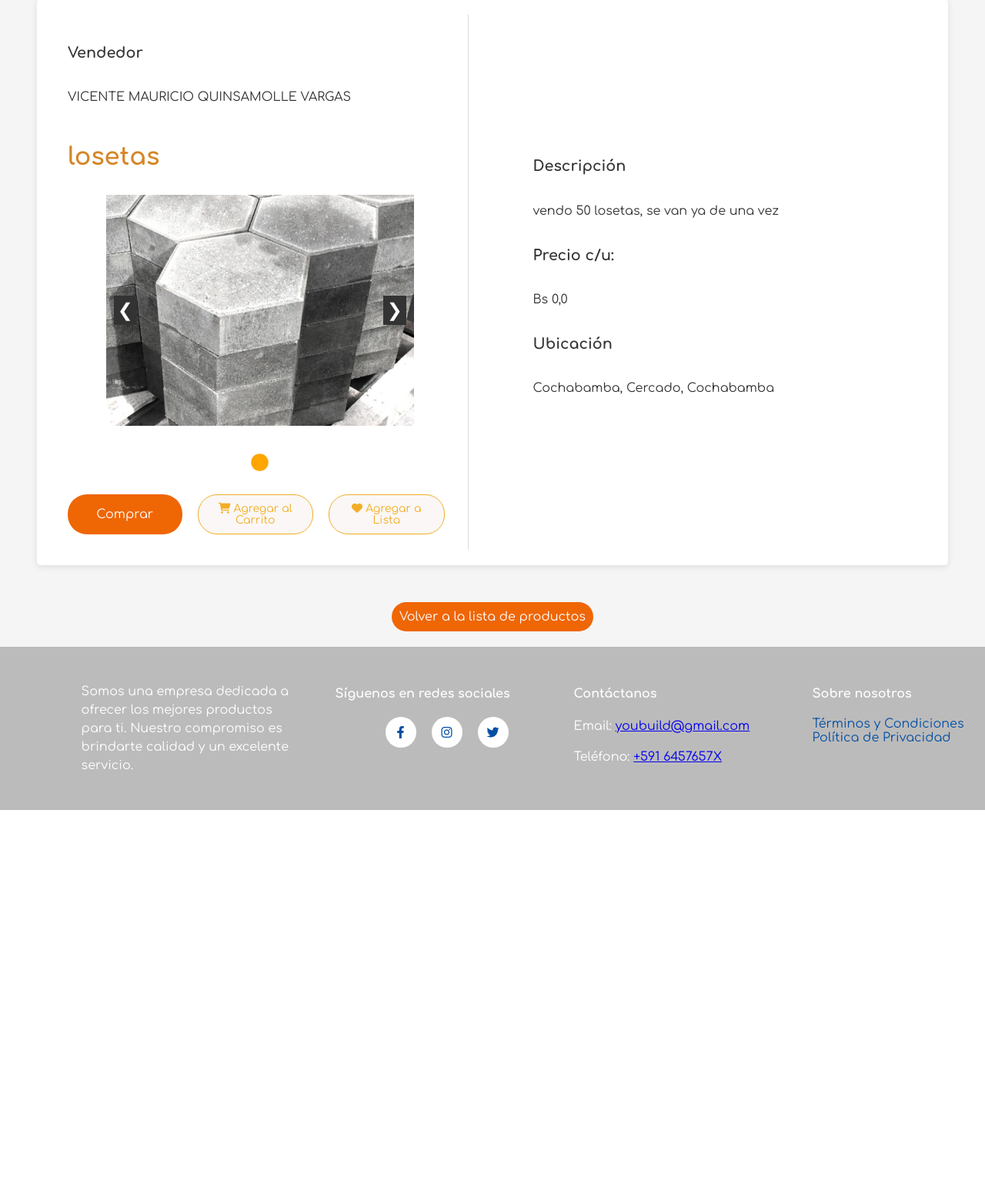
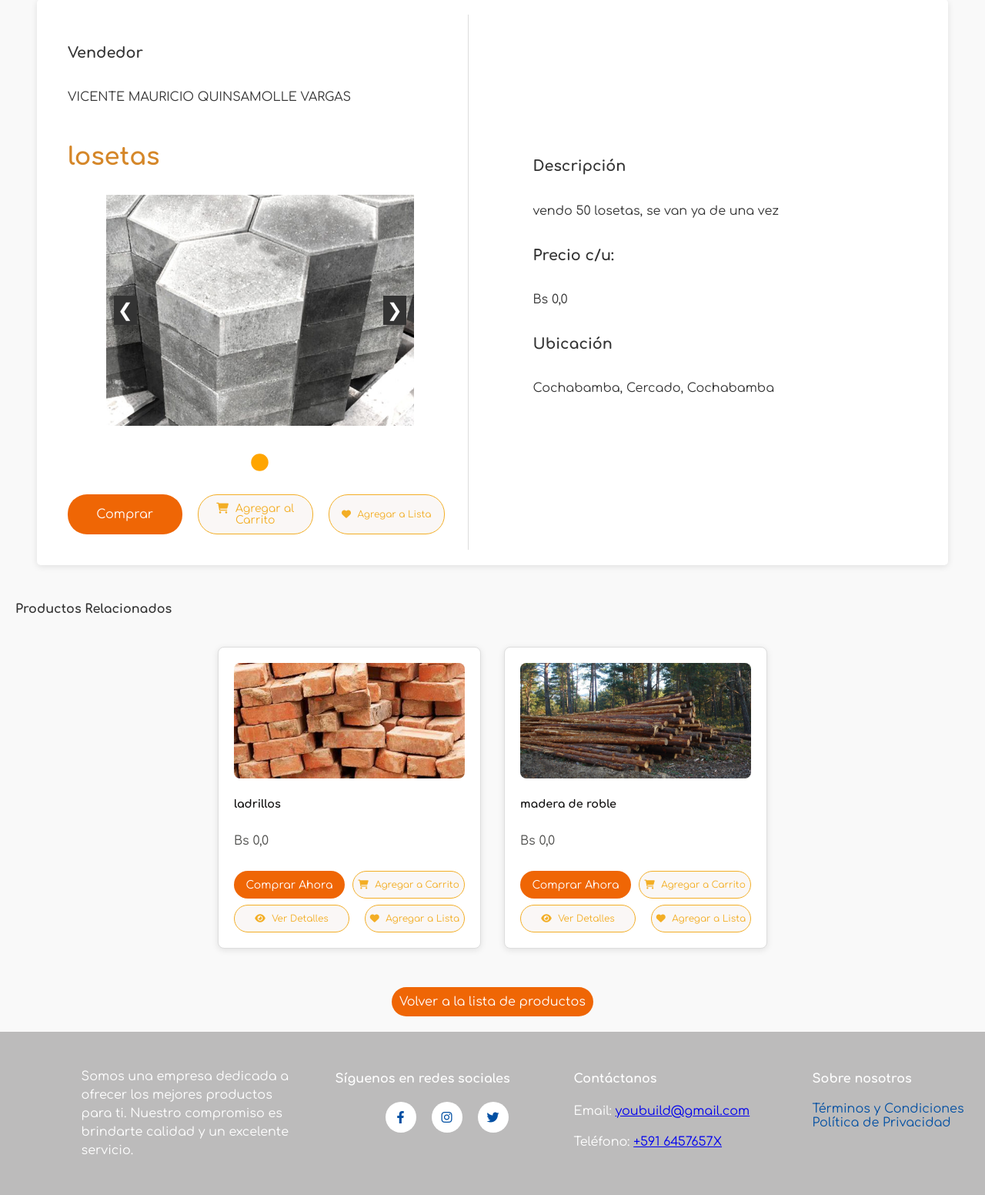
Before and after one commit to MauryQV/YouBuild, a Django app: page /producto/1/ in a window 1280 px wide; the page is wider, and only the part inside the window is pictured. Shown: the part 184-1736 px from the top of that part at 77% size. Before the commit the page ends 1236 px from the top of that part, so only its background shows below. Run offline with Django 5.2, Linux system fonts and the light colour scheme; data comes from the database, SQL or seed files in the repository.

Commit message:
productos relacionados

```diff
--- /dev/null
+++ b/YouBuild/sistema/static/prodRelacionados.css
@@ -0,0 +1,157 @@
+/* Estilos generales */
+.titulo {
+    text-align: center;
+    font-family: 'Comfortaa', sans-serif;
+}
+
+body {
+    font-family: 'Comfortaa', sans-serif;
+    background-color: #f9f9f9;
+    margin: 0;
+    padding: 0;
+}
+
+.products-title {
+    text-align: left;
+    margin: 10px;
+    font-size: 1em;
+    color: #333;
+    margin-left: 20px;
+}
+
+.products-container {
+    display: flex;
+    flex-wrap: wrap;
+    justify-content: center; /* Centrar los productos */
+    gap: 10px; /* Espacio entre productos */
+    padding: 20px; /* Espacio alrededor del contenedor */
+    box-sizing: border-box; /* Incluir padding en el ancho total */
+}
+
+.product {
+    position: relative; /* Posición relativa para manejar elementos absolutos como el badge */
+    background-color: white;
+    border: 1px solid #ddd;
+    border-radius: 8px;
+    padding: 20px;
+    margin: 10px;
+    width: 300px;
+    box-shadow: 0 2px 8px rgba(0, 0, 0, 0.1);
+    transition: transform 0.2s;
+    height: 350px; /* Ajustar altura para incluir precios en oferta */
+    display: flex;
+    flex-direction: column;
+    justify-content: space-between;
+}
+
+.product:hover {
+    transform: scale(1.05);
+}
+
+.product img {
+    width: 100%; /* Ajustar la imagen al ancho del producto */
+    height: 150px; /* Ajustar la altura de la imagen */
+    border-radius: 8px;
+    object-fit: cover; /* Mantener la relación de aspecto y cubrir el área */
+}
+
+/* Estilo para la etiqueta de descuento */
+.discount-badge {
+    position: absolute; /* Posición absoluta dentro del contenedor del producto */
+    top: 10px; /* Separación desde la parte superior */
+    left: 10px; /* Separación desde la parte izquierda */
+    background-color: #ffeb3b; /* Fondo llamativo */
+    color: #333333; /* Texto blanco */
+    font-size: 0.9em; /* Tamaño de fuente */
+    font-weight: bold; /* Negrita */
+    padding: 5px 10px; /* Espaciado interno */
+    border-radius: 5px; /* Bordes redondeados */
+    z-index: 10; /* Asegura que esté por encima de la imagen */
+    box-shadow: 0 2px 8px rgba(0, 0, 0, 0.2); /* Sombra para destacar */
+}
+
+.product h3 {
+    font-size: 0.9em; /* Tamaño del nombre del producto */
+    margin: 5px 0; /* Reducir el margen para acercar al precio */
+    color: #100f0f;
+}
+
+.product p {
+    font-size: 1em; /* Aumentar el tamaño de fuente del precio */
+    margin: 3px 0; /* Reducir el margen entre precio y botones */
+    color: rgb(78, 78, 76);
+}
+
+/* Estilos para precios en oferta */
+.original-price {
+    text-decoration: line-through;
+    text-decoration-color: #F2690D;
+    color: #b0b0b0;
+    font-size: 0.8em;
+    margin-bottom: 2px
+}
+
+.discounted-price {
+    color: #b0b0b0; /* Color llamativo para el precio con descuento */
+    font-weight: bold;
+    font-size: 1.2em;
+    margin-bottom: 2px
+}
+
+
+/* Estilos de botones */
+.buttons-container {
+    display: flex; /* Usar Flexbox para la disposición de los botones */
+    flex-direction: column; /* Organiza los botones en columnas */
+    gap: 8px; /* Espacio entre filas de botones */
+    margin-top: 4px; /* Alinea los botones al final del contenedor del producto */
+}
+
+.button-row {
+    display: flex; /* Usar Flexbox para cada fila de botones */
+    justify-content: space-between; /* Espacio entre los botones */
+    gap: 10px; /* Espacio entre los botones */
+}
+
+/* Asegurarse de que los botones ocupen el mismo espacio */
+.btn {
+    background-color: #ef6605; /* Color de fondo para el botón Comprar */
+    color: white; /* Color de texto para el botón Comprar */
+    border: none;
+    padding: 10px 0; /* Ajustar el padding para el botón */
+    margin: 0; /* Sin margen entre botones */
+    border-radius: 20px;
+    cursor: pointer;
+    transition: background-color 0.3s;
+    flex: 1; /* Hace que los botones ocupen el mismo espacio */
+    min-width: 0; /* Permite que el botón se ajuste a su contenedor */
+    text-align: center; /* Centrar el texto en el botón */
+
+}
+
+.btn:hover {
+    background-color: #ba7730; /* Color al pasar el ratón por encima del botón Comprar */
+}
+
+/* Botones gris */
+.btn.add-to-list,
+.btn.add-to-view,
+.btn.add-to-cart {
+    font-size: 12px; /* Tamaño de letra específico para estos botones */
+    background-color: #faf7f6; /* Color de fondo gris */
+    color: rgb(243, 174, 37); /* Color de texto gris */
+    border: 1px solid rgb(243, 174, 37); /* Borde gris */
+}
+
+.btn.add-to-list:hover,
+.btn.add-to-view:hover,
+.btn.add-to-cart:hover {
+    font-size: 12px; /* Tamaño de letra específico para estos botones */
+    background-color: #595450; /* Color al pasar el ratón por encima de los botones gris */
+    color: rgb(243, 174, 37); /* Color de texto al pasar el ratón por encima */
+}
+
+/* Ajustes de íconos en botones */
+.btn i {
+    margin-right: 5px; /* Espacio entre el ícono y el texto */
+}
--- a/YouBuild/sistema/templates/detalle_producto.html
+++ b/YouBuild/sistema/templates/detalle_producto.html
@@ -7,7 +7,7 @@
 <link rel="stylesheet" href="{% static 'detalleProd.css' %}" />
 <!-- CSS para promociones -->
 <link rel="stylesheet" href="{% static 'promocion.css' %}">
-
+<link rel="stylesheet" href="{% static 'prodRelacionados.css' %}">
 <!-- Incluir Font Awesome -->
 <link rel="stylesheet" href="https://cdnjs.cloudflare.com/ajax/libs/font-awesome/6.0.0-beta3/css/all.min.css" integrity="sha384-k6RqeWeci5ZR/Lv4MR0sA0FfDOMF0sS1PeRCXGFsWobgfJj7C0vNhT5W+VY0tZ4" crossorigin="anonymous" />
 <link href="https://fonts.googleapis.com/css2?family=Comfortaa:wght@400;500;700&display=swap" rel="stylesheet">
@@ -139,6 +139,55 @@
     </div>
 
 </div>
+
+<!-- Sección de productos relacionados -->
+<h2 class="products-title">Productos Relacionados</h2>
+<div class="products-container">
+    {% for producto in productos_relacionados %}
+    <div class="product">
+        {% if producto.estado == "promocion" %}
+        <div class="discount-badge">{{ producto.descuento }}% OFF</div>
+        {% endif %}
+        <img src="{{ producto.imagenes.first.imagen.url }}" alt="{{ producto.nombre }}" />
+        <h3>{{ producto.nombre }}</h3>
+        {% if producto.estado == "promocion" %}
+        <p class="discounted-price">Bs {{ producto.precio_final }}</p>
+        <p class="original-price">Bs {{ producto.precio }}</p>
+        {% else %}
+        <p>Bs {{ producto.precio }}</p>
+        {% endif %}
+        <div class="buttons-container">
+            <div class="button-row">
+                <button class="btn buy-now" onclick="verDetalles({{ producto.id }})">Comprar Ahora</button>
+                <button class="btn add-to-cart" onclick="agregarAlCarrito({{ producto.id }})">
+                    <i class="fas fa-shopping-cart"></i> Agregar a Carrito
+                </button>
+            </div>
+            <div class="button-row">
+                <button class="btn add-to-view" onclick="verDetalles({{ producto.id }})">
+                    <i class="fas fa-eye"></i> Ver Detalles
+                </button>
+                <button
+                    class="btn add-to-list"
+                    onclick="agregarAFavoritos({{ producto.id }})"
+                    id="favorito-btn-{{ producto.id }}">
+                    <i class="fas fa-heart"></i>
+                    {% if producto.id in favoritos_ids %}
+                    En Favoritos
+                    {% else %}
+                    Agregar a Lista
+                    {% endif %}
+                </button>
+            </div>
+        </div>
+    </div>
+    {% empty %}
+    <div class="mi-no-results">
+        <img src="{% static 'notFounded.png' %}" alt="No hay productos relacionados" width="125">
+        <p>No se encontraron productos relacionados.</p>
+    </div>
+    {% endfor %}
+</div>
 <button class="btn volver-a-lista" style="max-width: fit-content;" onclick="volverALista()">Volver a la lista de
     productos</button>
 <!-- COLOCAR SU CONTENIDO -->
--- a/YouBuild/sistema/views.py
+++ b/YouBuild/sistema/views.py
@@ -140,7 +140,6 @@ def lista_productosOfert(request):
     })
 
 
-
 def producto_view(request, id):
     producto = get_object_or_404(ProductoDb, id=id)
     producto.visitas += 1
@@ -150,6 +149,11 @@ def producto_view(request, id):
     precio_final = producto.precio_final()
     descuento_aplicado = producto.descuento if producto.esta_en_promocion() else 0
     tiempo_restante = producto.tiempo_restante_promocion()  # Tiempo restante en segundos
+
+    # Productos relacionados (misma categoría, excluyendo el producto actual)
+    productos_relacionados = ProductoDb.objects.filter(
+        categoria_fk=producto.categoria_fk, disponible=True
+    ).exclude(id=producto.id)[:4]  # Mostrar hasta 4 productos
 
     favoritos_ids = []
     if request.user.is_authenticated:
@@ -164,6 +168,7 @@ def producto_view(request, id):
         "tiempo_restante": tiempo_restante,  # Tiempo en segundos para el frontend
         "template": template,
         "favoritos_ids": favoritos_ids,
+        "productos_relacionados": productos_relacionados,  # Pasar productos relacionados al template
     })
 # Buscar productos
 def buscar_view(request):
@@ -250,7 +255,7 @@ def filtro_productos_view(request):
         ]
 
         # Imprimir los datos de productos que se enviarán como respuesta JSON
-        print("Datos de productos para respuesta JSON:", productos_data)
+
 
         return JsonResponse({'products': productos_data})
 
```
